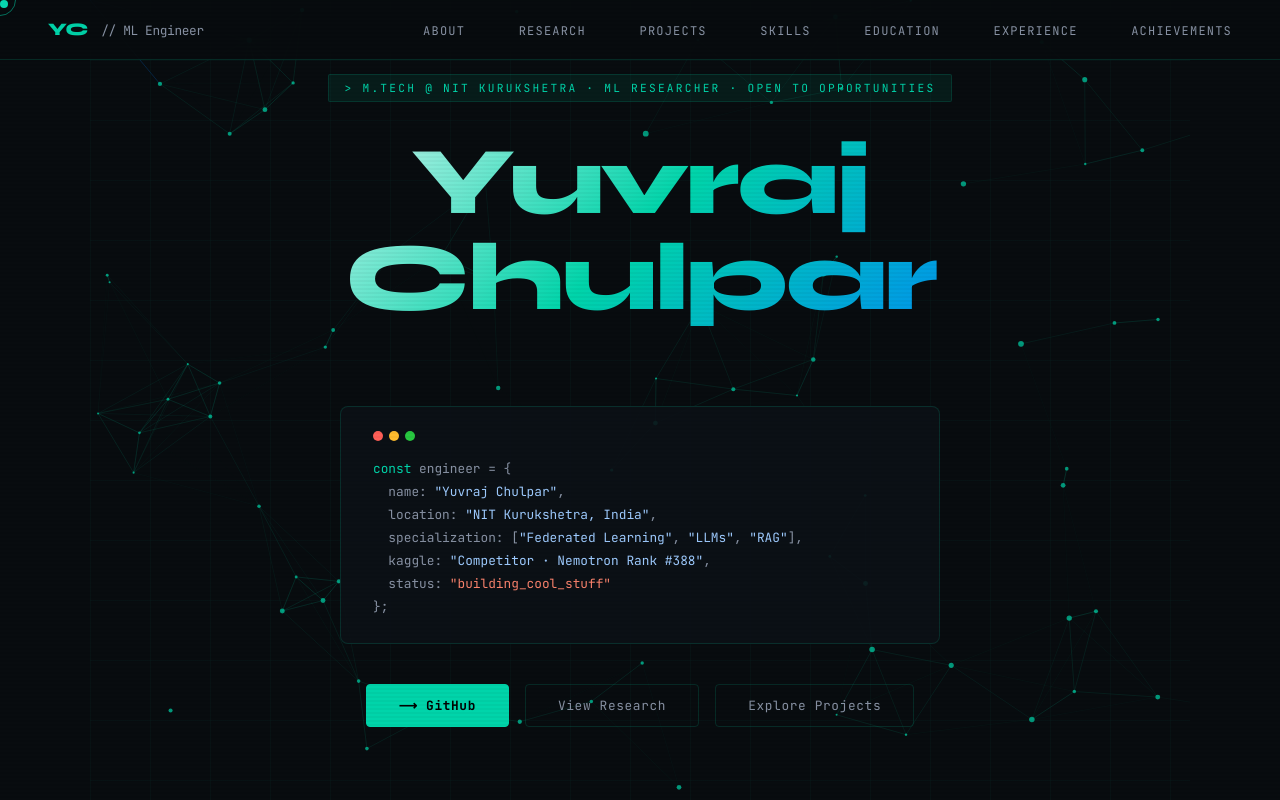
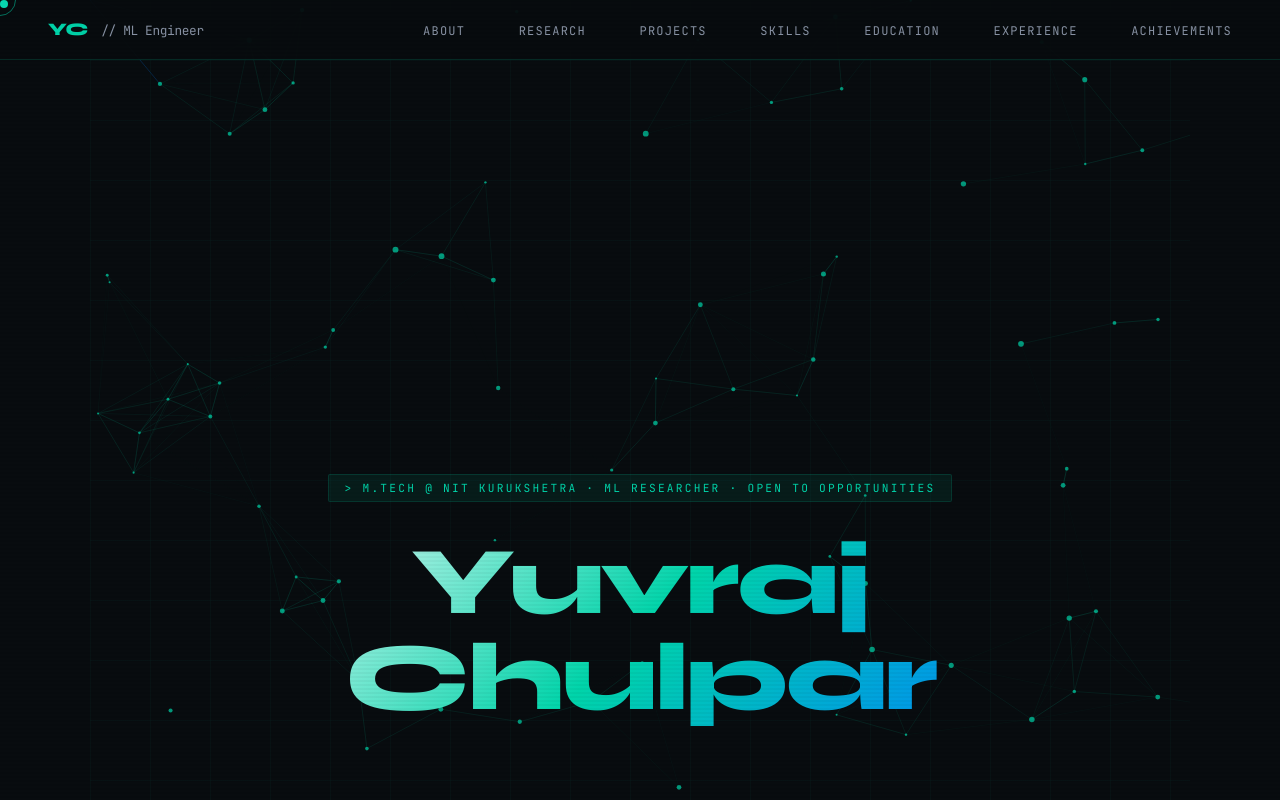
Before and after one commit to chulparyuvraj/chulparyuvraj.github.io, a plain HTML site: page index.html in a window 1280 px wide. Shown: the top 800 px of the page. Drawn offline with Linux system fonts and the light colour scheme; animation ran at ten frames a second.

Commit message:
Update the top margin of badge

```diff
--- a/index.html
+++ b/index.html
@@ -148,6 +148,7 @@ canvas#particles {
   padding: 0.4rem 1rem;
   border-radius: 2px;
   margin-bottom: 2rem;
+  margin-top: 50rem;
   background: var(--glow);
 }
 
```
